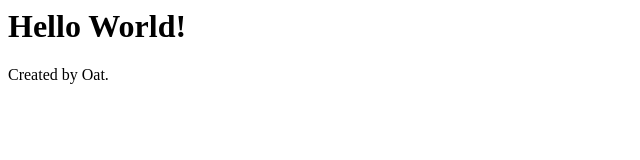
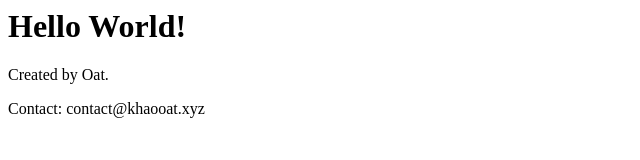
Before and after one commit to mynameisoat/iamblanking, a plain HTML site: page index.html in a window 1280 px wide. Shown: the whole page, without its empty margins (0-640 px from the left). Drawn offline with Linux system fonts and the light colour scheme.

Commit message:
Add Contact

```diff
--- a/index.html
+++ b/index.html
@@ -3,5 +3,6 @@
     <body>
         <h1>Hello World!</h1>
         <p>Created by Oat.</p>
+        <p>Contact: contact@khaooat.xyz</p>
     </body>
 </html>
```
